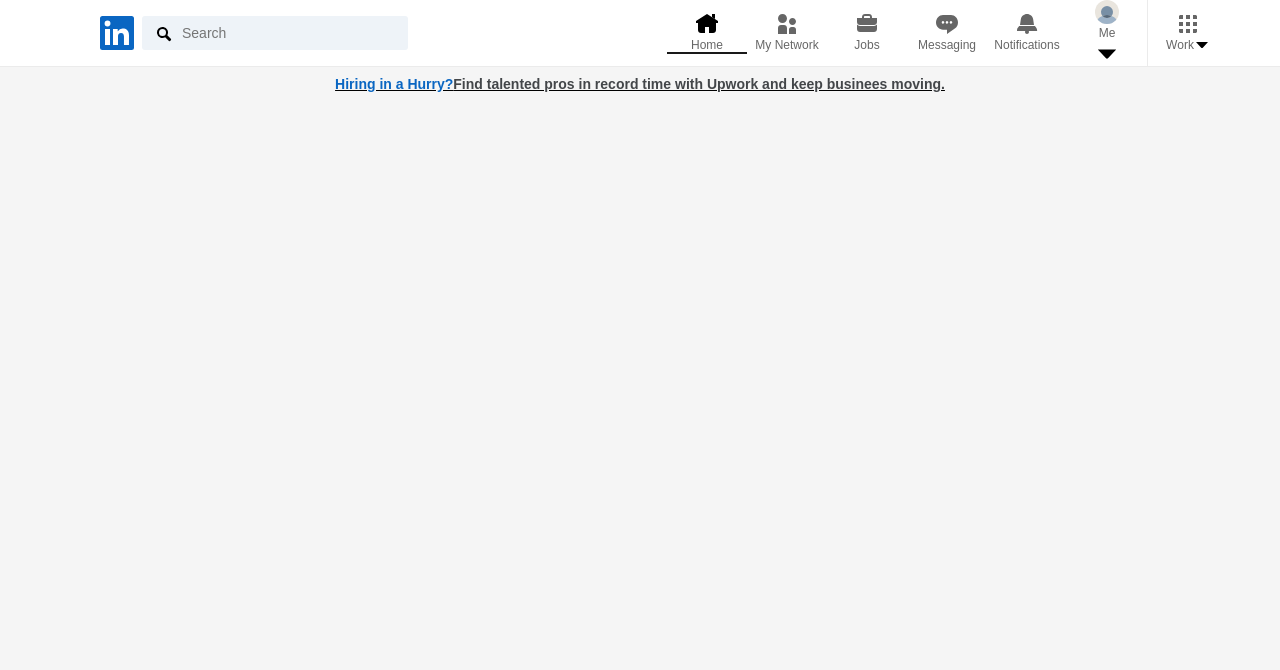
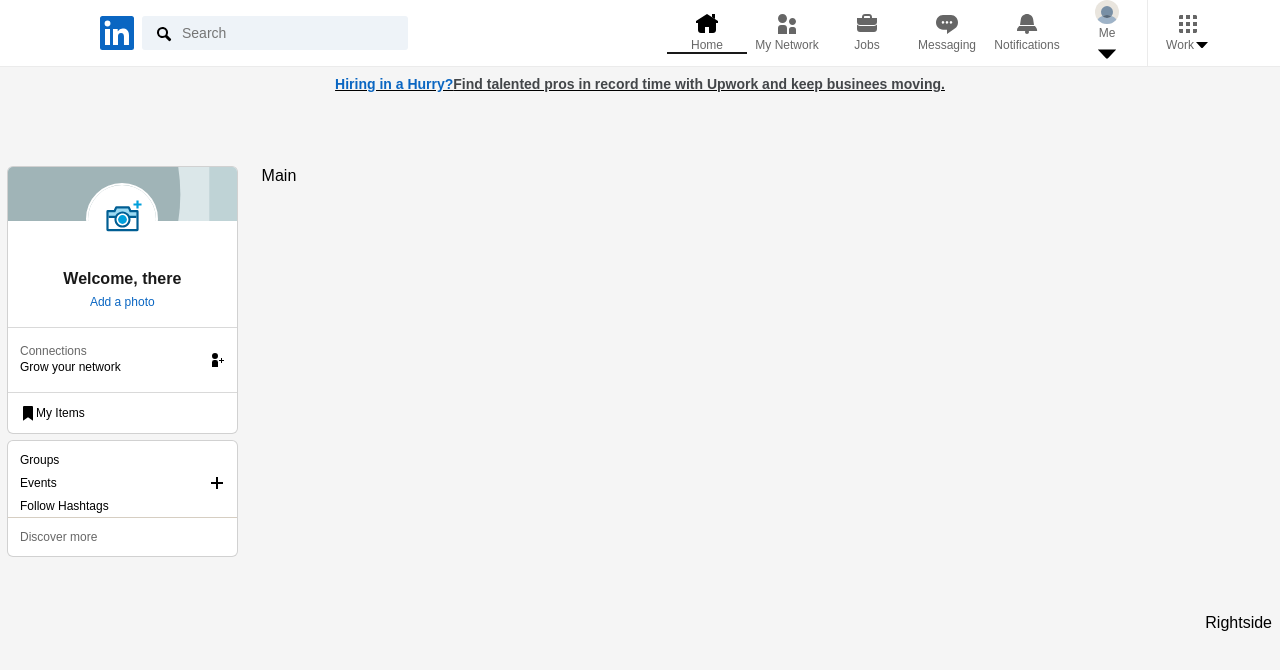
Before and after one commit to cj8355/LinkedIn_Clone, a React (Create React App) app in the folder linkedin-clone/: page /home in a window 1280 px wide. Shown: the top 670 px of the page. Built offline with nearby package versions, Linux system fonts and the light colour scheme.

Commit message:
Added home sections

```diff
--- a/linkedin-clone/src/components/Home.js
+++ b/linkedin-clone/src/components/Home.js
@@ -1,4 +1,7 @@
 import styled from "styled-components";
+import Leftside from "./Leftside";
+import Main from "./Main";
+import Rightside from "./Rightside";
 
 const Home = (props) => {
     return (
@@ -7,6 +10,11 @@ const Home = (props) => {
                 <h5><a>Hiring in a Hurry?</a></h5>
                 <p>Find talented pros in record time with Upwork and keep businees moving.</p>
             </Section>
+            <Layout>
+               <Leftside/>
+               <Main/>
+               <Rightside/>
+            </Layout>
         </Container>
     )
 };
@@ -54,4 +62,20 @@ const Section = styled.section`
 
 `;
 
+
+const Layout = styled.div`
+    display: grid;
+    grid-template-areas: "leftside main rightside";
+    grid-template-columns: minmax(0, 5fr) minmax(0, 12fr) minmax(300px, 7fr);
+    column-gap: 25px;
+    row-gap: 25px;
+    /*grid-template-rows: auto;*/
+    margin: 25px 0;
+    @media (max-width: 768px) {
+        display: flex;
+        flex-direction: column;
+        padding: 0 5px;
+    }
+`;
+
 export default Home;
--- /dev/null
+++ b/linkedin-clone/src/components/Leftside.js
@@ -0,0 +1,228 @@
+import styled from "styled-components";
+
+const Leftside = (props) => {
+    return (
+        <Container>
+            <ArtCard>
+                <UserInfo>
+                    <CardBackground />
+                    <a>
+                        <Photo />
+                        <Link>
+                        Welcome, there
+                        </Link>
+                    </a>
+                    <a>
+                        <AddPhotoText>
+                            Add a photo
+                        </AddPhotoText>
+                    </a>
+                </UserInfo>
+                <Widget>
+                    <a>
+                        <div>
+                        <span>Connections</span>
+                        <span>Grow your network</span>
+                        </div>
+                        <img src="/images/widget-icon.svg"></img>
+                    </a>
+                </Widget>
+                <Item>
+                    <span>
+                    <img src="/images/item-icon.svg"></img>
+                    My Items
+                    </span>
+                </Item>
+            </ArtCard>
+
+            <CommunityCard>
+                <a>
+                    <span>Groups</span>
+                </a>
+                <a>
+                    <span>
+                        Events
+                        <img src="/images/plus-icon.svg"></img>
+                    </span>
+                </a>
+                <a>
+                    <span>
+                        Follow Hashtags
+                    </span>
+                </a>
+                <a>
+                    <span>
+                        Discover more
+                    </span>
+                </a>
+            </CommunityCard>
+        </Container>
+    )
+};
+
+
+const Container = styled.div`
+    grid-area: leftside;
+`;
+
+const ArtCard = styled.div`
+    text-align: center;
+    overflow: hidden;
+    margin-bottom: 8px;
+    background-color: #fff;
+    border-radius: 5px;
+    transition: box-shadow 83ms;
+    position: relative;
+    border: none;
+    box-shadow: 0 0 0 1px rgb(0 0 0 / 15%), 0 0 0 rgb(0 0 0 / 20%);
+`;
+
+const UserInfo = styled.div`
+    border-bottom: 1px solid rgb(0, 0, 0, 0.15);
+    padding: 12px 12px 16px;
+    word-wrap: break-word;
+    word-break: break-word;
+`;
+
+
+const CardBackground = styled.div`
+    background: url('/images/card-bg.svg');
+    background-position: center;
+    background-size: 462px;
+    height: 54px;
+    margin: -12px -12px 0;
+`;
+
+
+const Photo = styled.div`
+    box-shadow: none;
+    background-image: url("/images/photo.svg");
+    width: 72px;
+    height: 72px;
+    box-sizing: border-box;
+    background-clip: content-box;
+    background-color: white;
+    background-position: center;
+    background-size: 60%;
+    background-repeat: no-repeat;
+    border: 2px solid white;
+    margin: -38px auto 12px;
+    border-radius: 50%;
+`;
+
+
+const Link = styled.div`
+    font-size: 16px;
+    line-height: 1.5;
+    color: rgba(0, 0, 0, 0.9);
+    font-weight: 600;
+
+`;
+
+
+const AddPhotoText = styled.div`
+    color: #0a66c2;
+    margin-top: 4px;
+    font-size: 12px;
+    line-height: 1.33;
+    font-weight: 400;
+`;
+
+const Widget = styled.div`
+    border-bottom: 1px solid rgba(0, 0, 0, 0.15);
+    padding-top: 12px;
+    padding-bottom: 12px;
+
+    & > a {
+        text-decoration: none;
+        display: flex;
+        justify-content: space-between;
+        align-items: center;
+        padding: 4px 12px;
+
+        &:hover {
+            background-color: rgba(0, 0, 0, 0.08);
+        }
+
+        div {
+            display: flex;
+            flex-direction: column;
+            text-align: left;
+
+            span {
+                font-size: 12px;
+                line-height: 1.33;
+                &:first-child {
+                    color: rgba(0, 0, 0, 0.6);
+                }
+
+                &:nth-child(2) {
+                    color: rgba(0, 0, 0, 1);
+                }
+            }
+        }
+    }
+
+    svg {
+        color: rgba(0, 0, 0, 1);
+    }
+`;
+
+const Item = styled.a`
+    border-color: rgba(0, 0, 0, 0.8);
+    text-align: left;
+    padding: 12px;
+    font-size: 12px;
+    display: block;
+
+    span {
+        display: flex;
+        align-items: center;
+        color: rgba(0, 0, 0, 1);
+
+        svg {
+            color: rgba(0, 0, 0, 0.6);
+        }
+    }
+
+    &:hover {
+        background-color: rgba(0, 0, 0, 0.08);
+    }
+`;
+
+const CommunityCard = styled(ArtCard)`
+    padding: 8px 0 0;
+    text-align: left;
+    display: flex;
+    flex-direction: column;
+    a {
+        color: black;
+        padding: 4px 12px 4px 12px;
+        font-size: 12px;
+
+        &:hover {
+            color: #0a66c2;
+        }
+
+        span {
+            display: flex;
+            align-items: center;
+            justify-content: space-between;
+        }
+
+        &:last-child {
+            color: rgba(0, 0, 0, 0.6);
+            text-decoration: none;
+            border-top: 1px solid #d6cec2;
+            padding: 12px;
+
+            &:hover {
+                background-color: rgba(0, 0, 0, 0.08);
+            }
+        }
+    }
+`;
+
+
+
+export default Leftside;
--- /dev/null
+++ b/linkedin-clone/src/components/Main.js
@@ -0,0 +1,17 @@
+import styled from "styled-components";
+
+
+const Main = (props) => {
+    return (
+        <Container>
+            Main
+        </Container>
+    )
+};
+
+
+const Container = styled.div`
+    grid-area: main;
+`
+
+export default Main;
--- /dev/null
+++ b/linkedin-clone/src/components/Rightside.js
@@ -0,0 +1,15 @@
+import styled from "styled-components";
+
+const Rightside = (props) => {
+    return (
+        <Container>
+            Rightside
+        </Container>
+    )
+};
+
+const Container = styled.div`
+    grid-area: Rightside;
+`
+
+export default Rightside;
```
